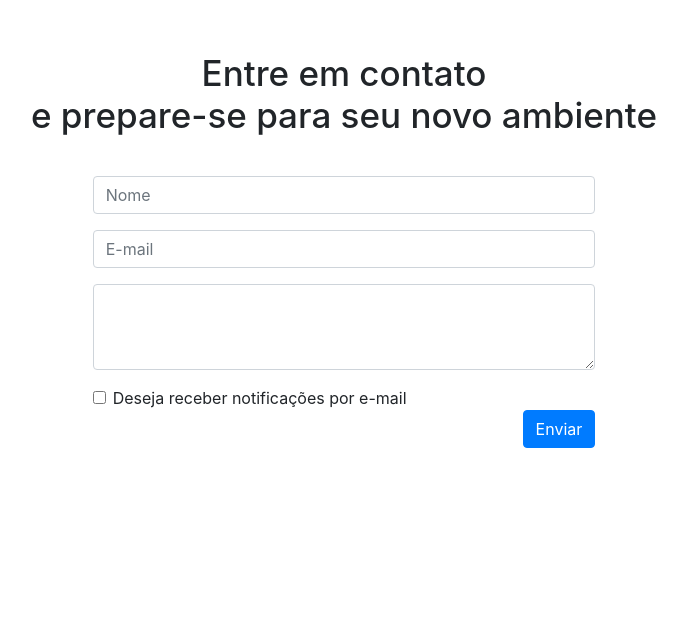
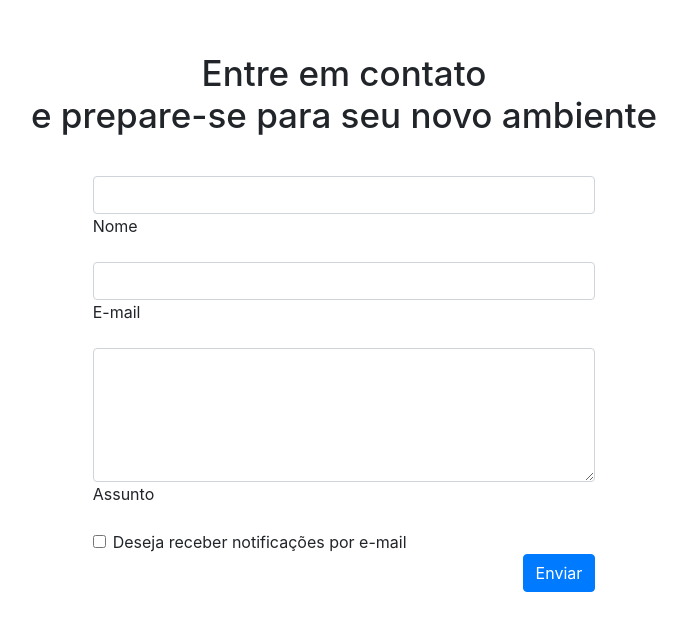
Before and after one commit to cavalheirorodrigo/menufixed, a plain HTML site: page index.html in a window 1280 px wide. Shown: the part 1498-2129 px from the top of the page, without its empty margins (296-983 px from the left). Drawn offline with nearby package versions, Linux system fonts and the light colour scheme; a web font is replaced by a local one.

Commit message:
Update index.html

```diff
--- a/index.html
+++ b/index.html
@@ -98,13 +98,16 @@ h<!DOCTYPE html>
 			e prepare-se para seu novo ambiente</h2>
 			<form>
 				<div class="form-group">
-					<input type="email" class="form-control" id="exampleFormControlInput1" placeholder="Nome">
+					<input type="text" class="form-control" id="nome">
+					<label for="nome">Nome</label>
 				</div>
 				<div class="form-group">
-					<input type="email" class="form-control" id="exampleInputEmail1" aria-describedby="emailHelp" placeholder="E-mail">
+					<input type="text" class="form-control" id="email">
+					<label for="email">E-mail</label>
 				</div>
 				<div class="form-group">
-					<textarea class="form-control" id="exampleFormControlTextarea1" rows="3"></textarea>
+					<textarea class="form-control" id="assunto" rows="5"></textarea>
+					<label for="assunto">Assunto</label>
 				</div>
 
 				<div class="form-check">
```
